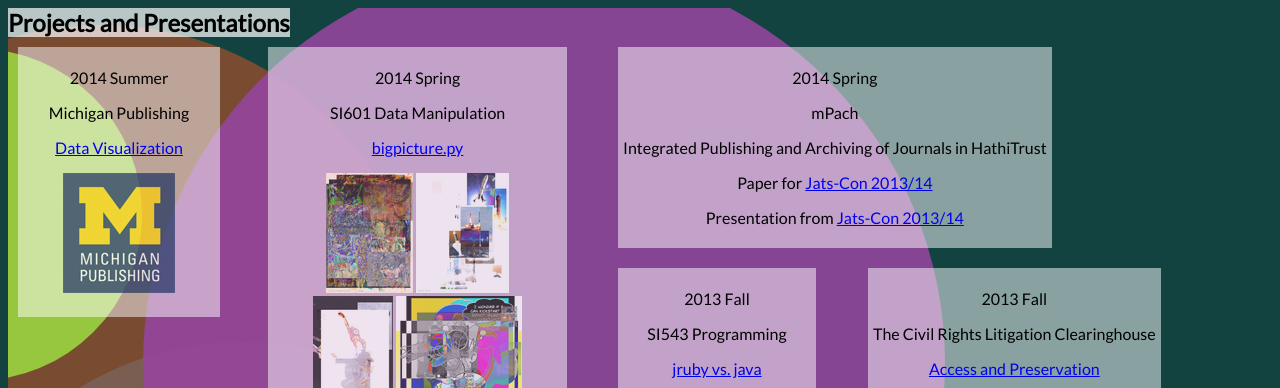
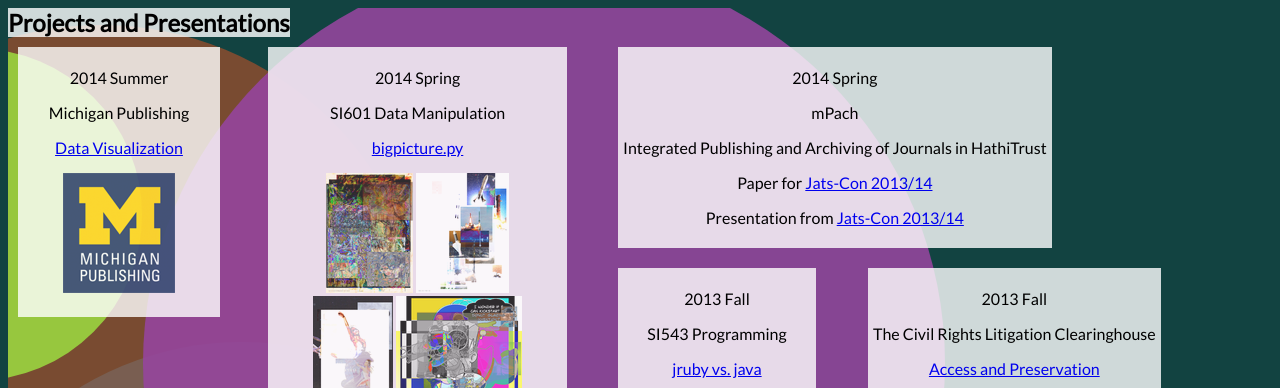
Before and after one commit to sethaj/visualcv, a plain HTML site: page index.html in a window 1280 px wide. Shown: the top 388 px of the page. Drawn offline with nearby package versions, Linux system fonts and the light colour scheme.

Commit message:
opacity adjustment

```diff
--- a/index.html
+++ b/index.html
@@ -29,16 +29,16 @@
       }
       img {
         border:0;
-        opacity: 0.7;
-        filter: alpha(opacity=70); /* For IE8 and earlier */
+        opacity: 0.8;
+        filter: alpha(opacity=80); /* For IE8 and earlier */
       }
       .entry {
-        background-color: rgba(255, 255, 255, .5);
+        background-color: rgba(255, 255, 255, .8);
         margin: 10px;
         padding: 5px;
       }
       h2 {
-        background-color: rgba(255, 255, 255, .7);
+        background-color: rgba(255, 255, 255, .8);
         position: relative;
         text-align: center;
         display: inline;
```
